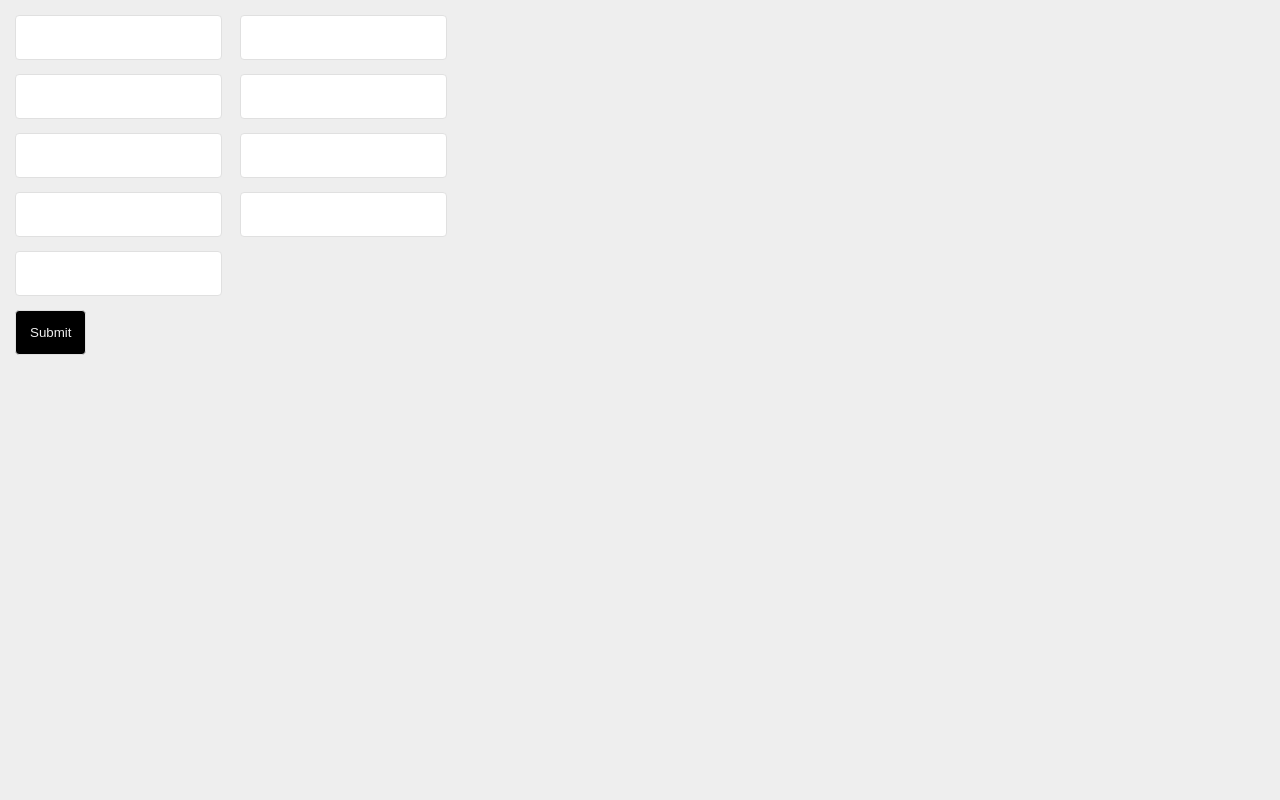
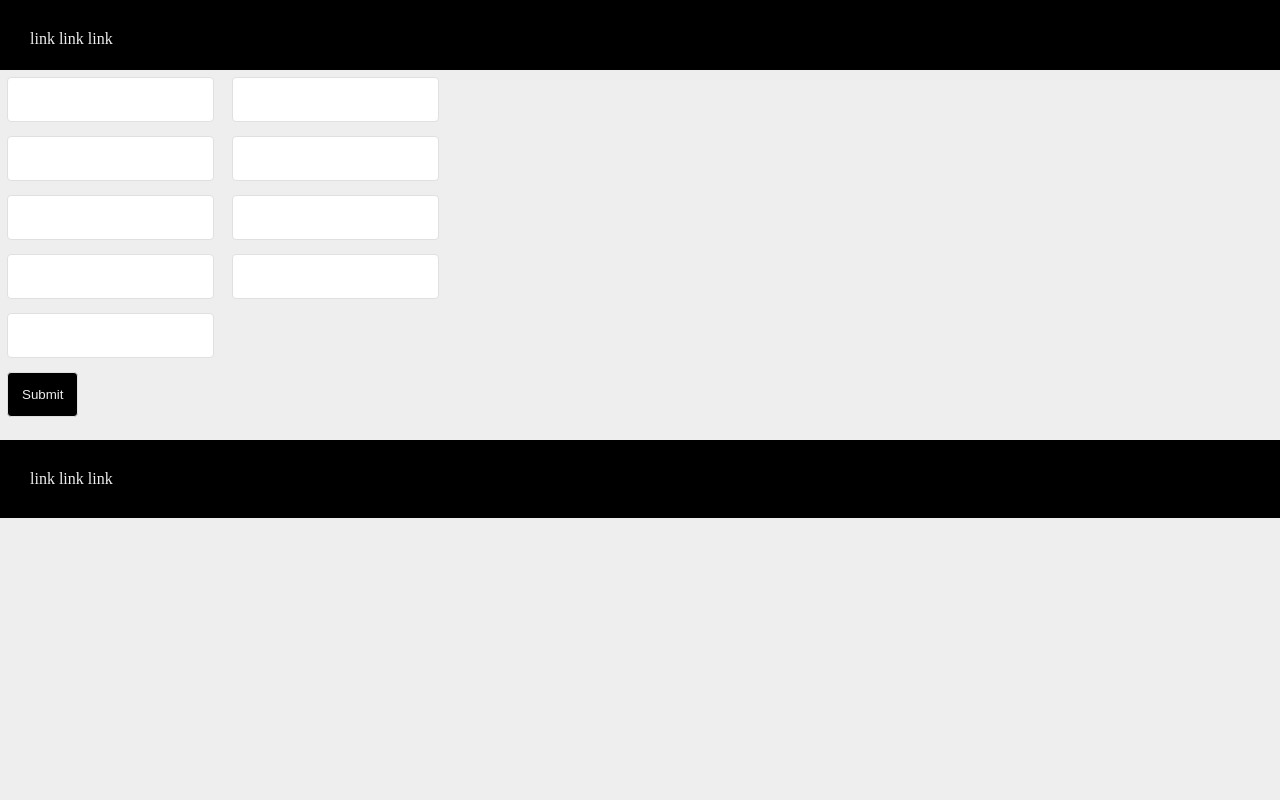
Before and after one commit to Ferdinand1945/insert-php, a PHP site: page / in a window 1280 px wide. Run offline with PHP 8.4, Linux system fonts and the light colour scheme.

Commit message:
style on index.php

```diff
--- a/css/style.css
+++ b/css/style.css
@@ -1,11 +1,25 @@
 body {
   background-color: #eee;
+  margin: 0 auto;
 }
 
 h1, h2, h3, h4, h5 {
 
 }
 
+header {
+  background-color: #000;
+  height: 70px;
+  margin: 0 auto;
+}
+
+ul{
+margin: 0 auto;
+}
+li{}
+ul li{
+display: inline-block;
+}
 
 input{
   padding: 14px;
@@ -21,3 +35,15 @@ input[type="submit"] {
 form {
 
 }
+a {
+  color: #eee;
+  text-decoration: none;
+}
+footer {
+background-color: #000;
+    margin:0 auto auto auto;
+}
+
+.main-menu {
+  padding: 30px;
+}
--- a/index.php
+++ b/index.php
@@ -6,6 +6,13 @@
 
 
   <body>
+    <header>
+      <ul class="main-menu">
+        <li><a href="">link</a></li>
+        <li> <a href="">link</a></li>
+        <li><a href="">link</a></li>
+      </ul>
+    </header>
     <form action="insert.php" method="post">
       <input type="text" name="name" />
       <input type="text" name="lastname" /><br />
@@ -19,5 +26,13 @@
       <input type="submit" value="Submit" name="submit">
 
     </form>
+
+    <footer>
+          <ul class="main-menu">
+        <li><a href="">link</a></li>
+        <li> <a href="">link</a></li>
+        <li><a href="">link</a></li>
+      </ul>
+    </footer>
   </body>
 </html>
```
